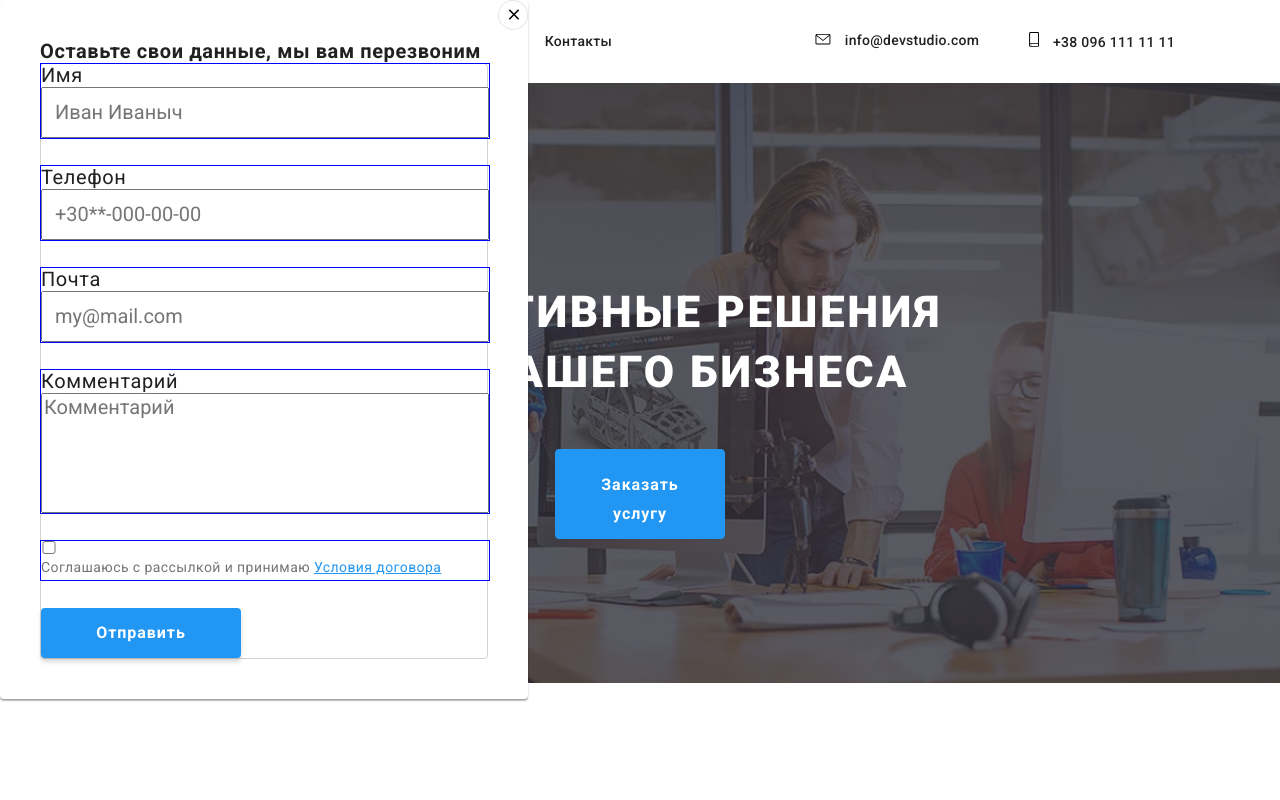
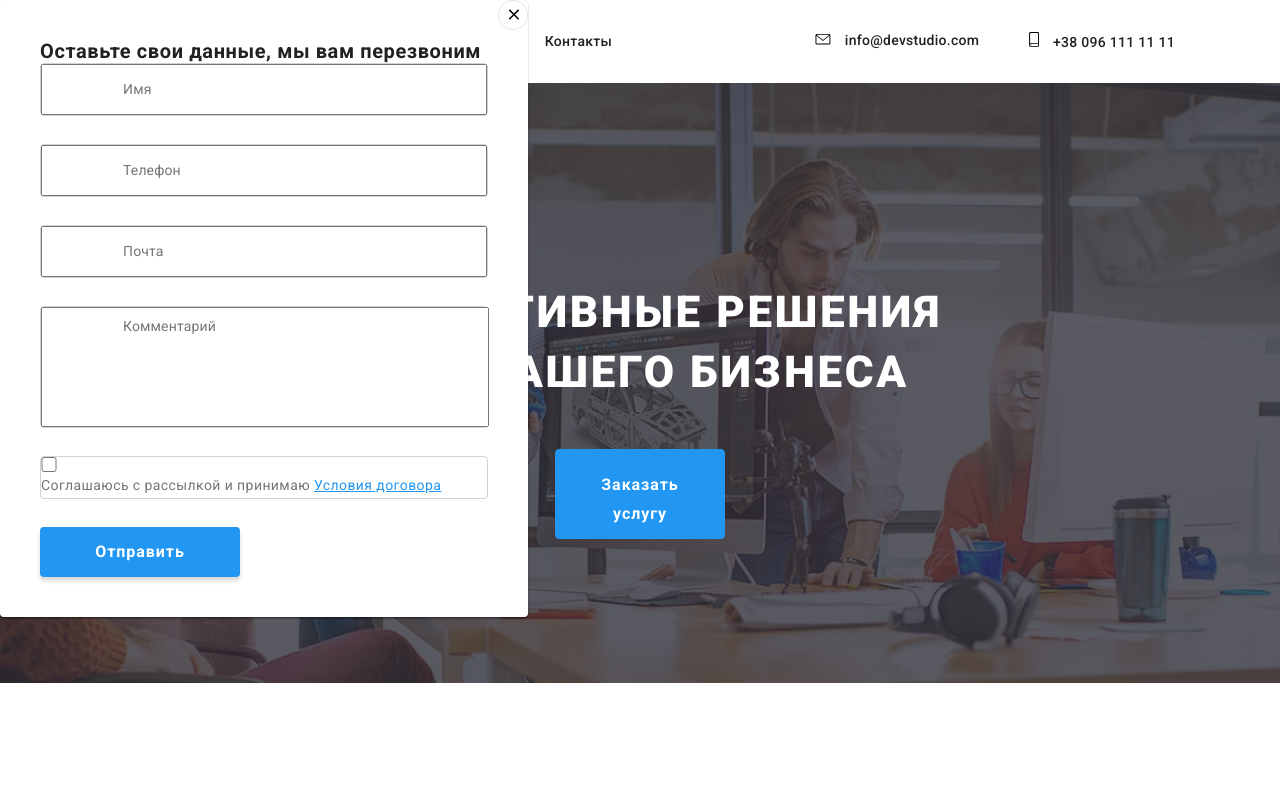
Before and after one commit to kapinusjuli/goit-markup-hw-05, a plain HTML site: page index.html in a window 1280 px wide. Both pictures are taken after a click on the button "Заказать услугу". Shown: the top 800 px of the page. Drawn offline with nearby package versions, Linux system fonts and the light colour scheme.

Commit message:
правит модалку

```diff
--- a/css/styles.css
+++ b/css/styles.css
@@ -557,7 +557,7 @@ padding: 32px 15px 0px 15px;
 
     color: #AFB1B8;
 
-    transition: 250ms cubic-bezier(0.4, 0, 0.2, 1);
+    transition: 2500ms cubic-bezier(0.4, 0, 0.2, 1);
 
 
 }
@@ -579,7 +579,7 @@ padding: 32px 15px 0px 15px;
     height: 44px;
     padding: 12px;
 
-    transition: 250ms cubic-bezier(0.4, 0, 0.2, 1);
+    transition: 2500ms cubic-bezier(0.4, 0, 0.2, 1);
 
 }
 
@@ -641,6 +641,7 @@ padding: 32px 15px 0px 15px;
     padding: 94px 0;
     align-items: center;
     justify-content: space-between;
+    cursor: pointer;
 
 
     width: 1200px;
@@ -1012,8 +1013,7 @@ text-transform: none;
 
   .form {
       width: 448px;
-      border: 1px solid rgba(33, 33, 33, 0.2);
-      border-radius: 4px;
+
 
   }
 
@@ -1041,16 +1041,47 @@ text-transform: none;
   }
 
   .form-field {
+      position: relative;
       display: flex;
       flex-direction: column;
       width: 448px;
-      /* height: 40px; */
-      outline: 1px solid blue;
+
 
       margin-bottom: 28px;
+      border: 1px solid rgba(33, 33, 33, 0.2);
+      border-radius: 4px;
 
   }
 
+  .form-label {
+      position: absolute;
+      top: 50%;
+      left: 82px;
+      transform: translateY(-50%);
+
+      font-weight: 400;
+      font-size: 14px;
+      line-height: 1.14;
+      letter-spacing: 0.01em;
+      color: var(--title-text-color);
+
+
+
+  }
+
+
+  .form-label-comment {
+    position: absolute;
+    top: 12px;
+    left: 82px;
+
+    font-weight: 400;
+      font-size: 14px;
+      line-height: 1.14;
+      letter-spacing: 0.01em;
+      color: var(--title-text-color);
+
+}
 .form-field input {
     padding: 12px;
     margin: 0;
@@ -1058,7 +1089,7 @@ text-transform: none;
 
 .form-field input[type='checkbox'] {
     width: 16px;
-    height: px;
+    height: 15px;
 }
 
 .submit {
--- a/index.html
+++ b/index.html
@@ -429,35 +429,35 @@
 
   <form class="form js-speaker-form">
     <div class="form-field">
-      <label for="name">Имя</label>
+      <label for="name" class="form-label">Имя</label>
       <input
         type="text"
         name="name"
         id="name"
-        placeholder="Иван Иваныч"
+        placeholder=" "
         autofocus
       />
     </div>
 
     <div class="form-field">
-      <label for="tel">Телефон</label>
-      <input type="tel" name="tel" id="tel" placeholder="+30**-000-00-00" />
+      <label for="tel"  class="form-label">Телефон</label>
+      <input type="tel" name="tel" id="tel" placeholder=" " />
     </div>
 
     <div class="form-field">
-      <label for="mail">Почта</label>
-      <input type="email" name="mail" id="mail" placeholder="my@mail.com" />
+      <label for="mail"  class="form-label">Почта</label>
+      <input type="email" name="mail" id="mail" placeholder=" " />
     </div>
 
 
 
     <div class="form-field">
-      <label for="comment">Комментарий</label>
+      <label for="comment"  class="form-label-comment">Комментарий</label>
       <textarea
         class="comment"
         name="comment"
         id="comment"
-        placeholder="Комментарий"
+        placeholder=" "
       ></textarea>
     </div>
 
```
